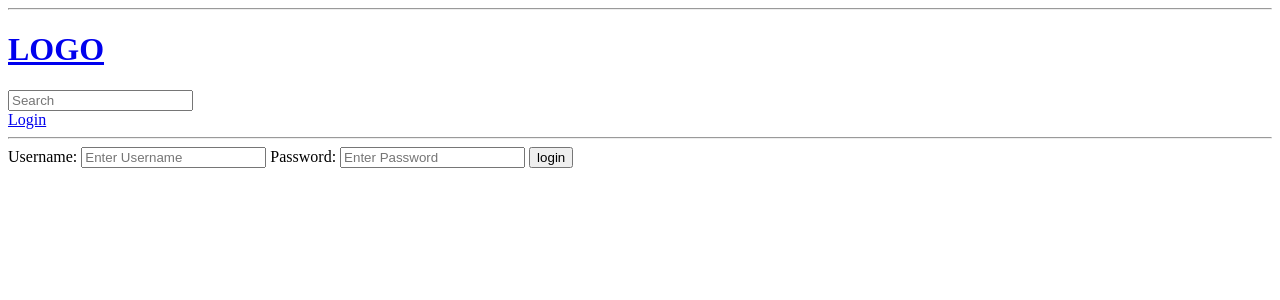
After one commit to Shuvam77/student-microblog, a Django app: page /login/ in a window 1280 px wide. The commit adds this page. Shown: the top 300 px of the page. Run offline with Django 4.2, Linux system fonts and the light colour scheme; parts of the project's set-up code (start-up, migrations or seed data) failed here and were passed over.

Commit message:
custom login and logout function

```diff
--- a/base/templates/base/home.html
+++ b/base/templates/base/home.html
@@ -13,10 +13,6 @@
         grid-template-columns: 1fr 3fr;
     }
 </style>
-
-path('update-room/<int:id>', views.updateRoom, name='update-room'),
-    path('delete-room/<int:id>', views.deleteRoom, name='delete-room'),
-
 
 <div class="home-container">
 
--- /dev/null
+++ b/base/templates/base/login_register.html
@@ -0,0 +1,17 @@
+{% extends '_base.html' %}
+
+{% block content %}
+
+<div>
+    <form method="POST" action="">
+        {% csrf_token %}
+        <label>Username:</label>
+        <input type="text" name="username" placeholder="Enter Username">
+
+        <label>Password:</label>
+        <input type="password" name="password" placeholder="Enter Password">
+        <input type="submit" value="login">
+    </form>
+</div>
+
+{% endblock %}
--- a/base/urls.py
+++ b/base/urls.py
@@ -3,6 +3,10 @@ from django.urls import path
 from . import views
 
 urlpatterns = [
+    path('login/', views.loginPage, name='login' ),
+    path('logout/', views.logoutUser, name='logout' ),
+
+
     path('', views.Home, name='home_index'),
     path('room/<int:id>/', views.RoomView, name='room_detail'),
     path('create-room/', views.createRoom, name='create-room'),
--- a/base/views.py
+++ b/base/views.py
@@ -3,9 +3,40 @@ from django.shortcuts import get_object_or_404, redirect, render
 from base.forms import RoomForm
 from .models import Room, Topic
 from django.db.models import Q
+from django.contrib.auth.models import User
+from django.contrib import messages
+from django.contrib.auth import authenticate, login, logout
 
 
 # Create your views here.
+def loginPage(request):
+
+    if request.method == 'POST':
+        username = request.POST.get('username')
+        password = request.POST.get('password')
+
+        try:
+            user = User.objects.get(username=username)
+        except:
+            messages.error(request, 'User doesnot exists!')
+
+        user = authenticate(request, username=username, password=password)
+        if user is not None:
+            login(request, user)
+            return redirect('home_index')
+        else:
+            messages.error(request, 'Username or Password doesnot match!')
+
+    context = {}
+    return render(request, 'base/login_register.html', context)
+
+
+def logoutUser(request):
+    logout(request)
+    return redirect('home_index')
+
+
+
 def RoomView(request, id):
     # room = Room.objects.get(pk=id)
     room = get_object_or_404(Room, pk=id)
--- a/templates/_base.html
+++ b/templates/_base.html
@@ -7,6 +7,14 @@
 <body>
     {% include 'navbar.html' %}
 
+    {% if messages %}
+    <ul class="messages">
+        {% for message in messages %}
+            <li>{{ message }}</li>
+        {% endfor %}
+    </ul>
+    {% endif %}
+
     {% block content %}
 
     {% endblock %}
--- a/templates/navbar.html
+++ b/templates/navbar.html
@@ -6,4 +6,10 @@
 <form method="GET" class="form-inline mt-2 mt-md-0" action="{% url 'home_index' %}">
     <input name="q" class="form-control mr-sm-2" type="text" placeholder="Search" aria-label="Search">
 </form>
+
+{% if request.user.is_authenticated %}
+<a href="{% url 'logout' %}">Logout</a>
+{% else %}
+<a href="{% url 'login' %}">Login</a>
+{%endif%}
 <hr>
```
